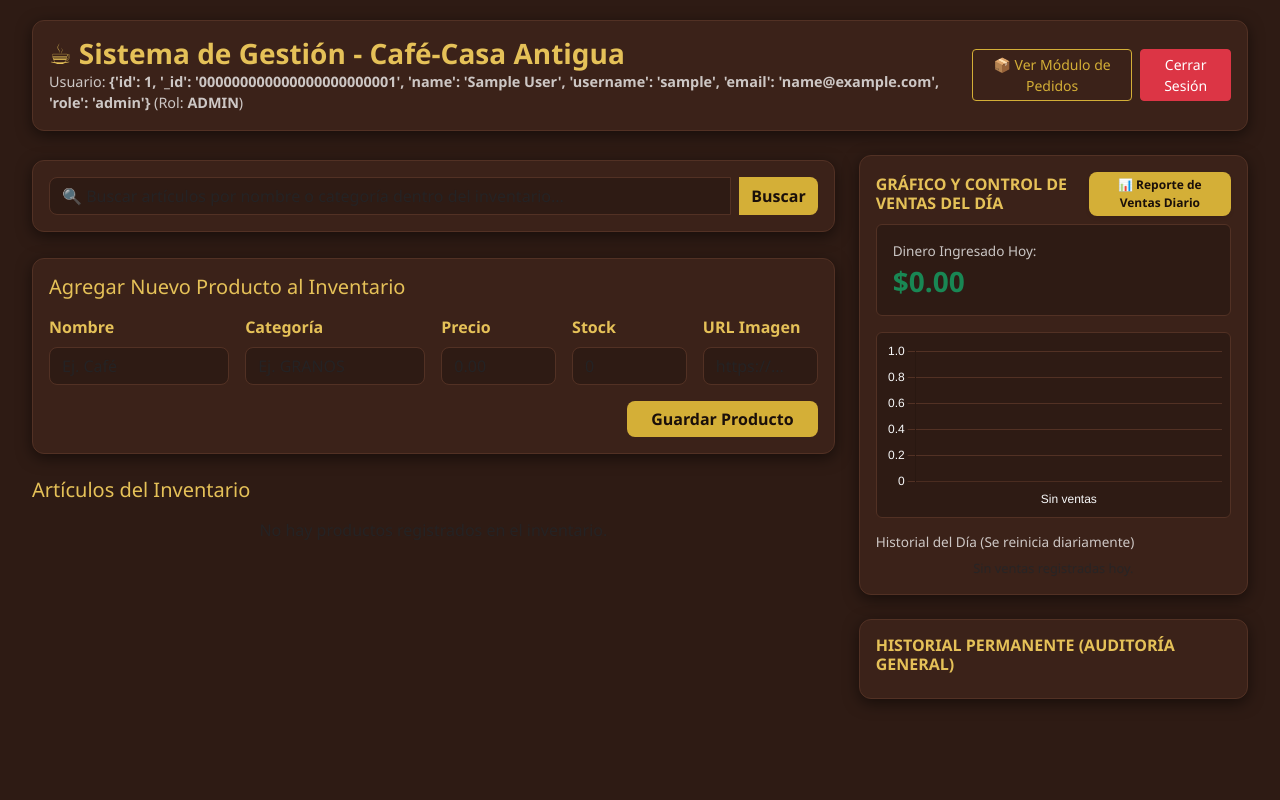
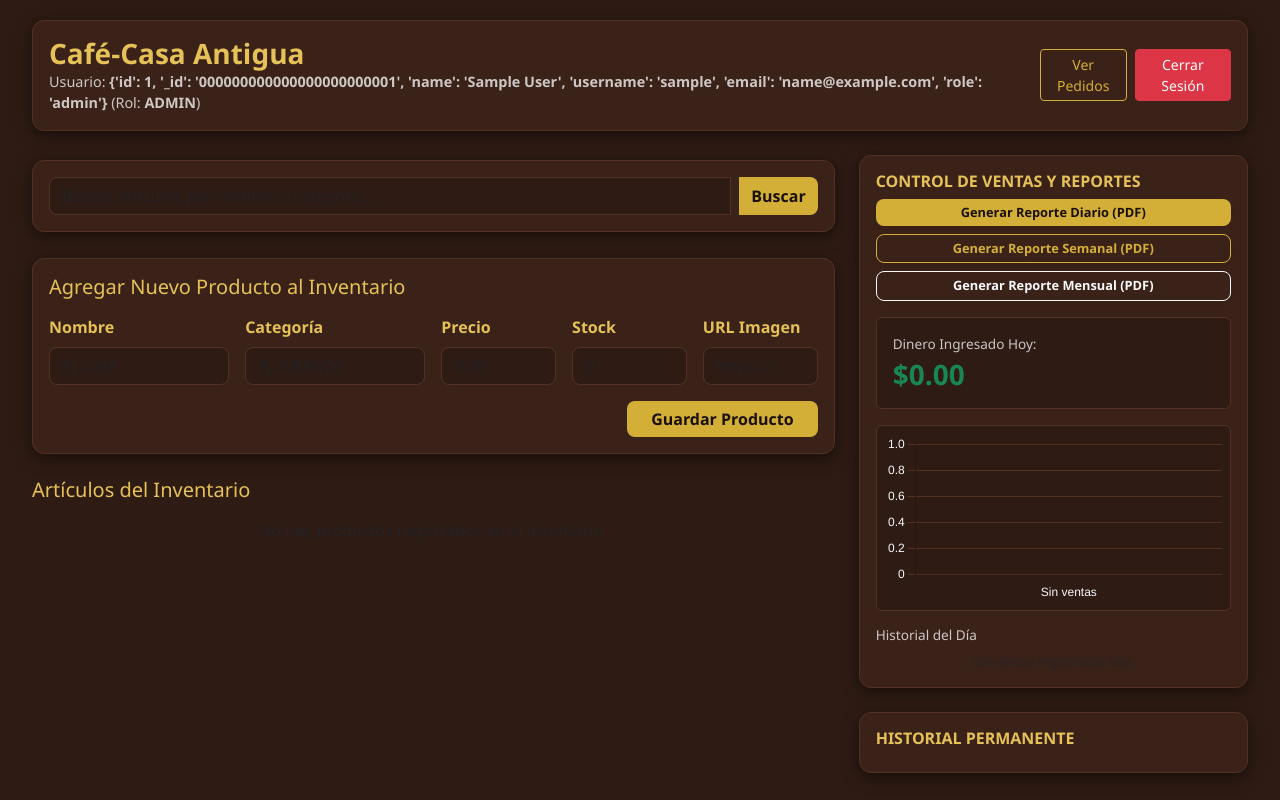
Before and after one commit to kenyibelisario-ops/sistema-inventario-casa-antigua, a Flask app: template templates/index.html in a window 1280 px wide. Run offline with Flask 3, Linux system fonts and the light colour scheme; the template is opened without the code that fills it, so the values that code supplies are empty; the visitor is signed in with stand-in values (Sample User, id 1).

Commit message:
nueva correcion1.1

```diff
--- a/app.py
+++ b/app.py
@@ -1,6 +1,6 @@
 from flask import Flask, render_template, request, redirect, url_for, session, flash, make_response
 from werkzeug.middleware.proxy_fix import ProxyFix
-from datetime import datetime
+from datetime import datetime, timedelta
 import pg8000
 import os
 import urllib.parse
@@ -280,16 +280,11 @@ def pedidos():
         flash("Por favor inicia sesión primero", "danger")
         return redirect(url_for('login'))
 
-    query = request.args.get('q', '').strip().lower()
     conexion = obtener_conexion()
     cursor = conexion.cursor()
 
     lista_pedidos = []
-    if query:
-        cursor.execute("SELECT id, nombre_cliente, detalle_pedido, total, estatus, fecha FROM pedidos WHERE LOWER(nombre_cliente) LIKE %s ORDER BY id DESC;", (f"%{query}%",))
-    else:
-        cursor.execute("SELECT id, nombre_cliente, detalle_pedido, total, estatus, fecha FROM pedidos ORDER BY id DESC;")
-
+    cursor.execute("SELECT id, nombre_cliente, detalle_pedido, total, estatus, fecha FROM pedidos ORDER BY id DESC;")
     for p in cursor.fetchall():
         lista_pedidos.append({
             "id": p[0], "cliente": p[1], "detalle": p[2], "total": float(p[3]), "estatus": p[4], "fecha": str(p[5])[:19]
@@ -298,7 +293,7 @@ def pedidos():
     cursor.close()
     conexion.close()
 
-    return render_template('pedidos.html', pedidos=lista_pedidos, busqueda=query)
+    return render_template('pedidos.html', pedidos=lista_pedidos)
 
 @app.route('/catalogo')
 def catalogo():
@@ -531,10 +526,24 @@ def reporte_pdf():
     if 'usuario' not in session:
         return redirect(url_for('login'))
 
-    verificar_cambio_dia()
+    tipo = request.args.get('tipo', 'diario')
     conexion = obtener_conexion()
     cursor = conexion.cursor()
-    cursor.execute("SELECT producto, cantidad, total, usuario, fecha FROM ventas_diarias ORDER BY id DESC;")
+
+    # Filtrar según el tipo de reporte consultando la tabla historial o ventas según corresponda
+    if tipo == 'semanal':
+        hace_7_dias = (datetime.now() - timedelta(days=7)).strftime("%Y-%m-%d 00:00:00")
+        cursor.execute("SELECT producto, cantidad, total, usuario, fecha FROM historial WHERE accion IN ('Venta', 'Venta Pedido Cliente') AND fecha >= %s ORDER BY id DESC;", (hace_7_dias,))
+        titulo_periodo = "REPORTE DETALLADO DE VENTAS SEMANALES"
+    elif tipo == 'mensual':
+        hace_30_dias = (datetime.now() - timedelta(days=30)).strftime("%Y-%m-%d 00:00:00")
+        cursor.execute("SELECT producto, cantidad, total, usuario, fecha FROM historial WHERE accion IN ('Venta', 'Venta Pedido Cliente') AND fecha >= %s ORDER BY id DESC;", (hace_30_dias,))
+        titulo_periodo = "REPORTE DETALLADO DE VENTAS MENSUALES"
+    else:
+        verificar_cambio_dia()
+        cursor.execute("SELECT producto, cantidad, total, usuario, fecha FROM ventas_diarias ORDER BY id DESC;")
+        titulo_periodo = "REPORTE DETALLADO DE VENTAS DIARIAS"
+
     ventas = cursor.fetchall()
     cursor.close()
     conexion.close()
@@ -574,7 +583,7 @@ def reporte_pdf():
     fecha_hoy = datetime.now().strftime("%d/%m/%Y %I:%M %p")
     header_data = [
         [Paragraph("CAFÉ-CASA ANTIGUA", titulo_style)],
-        [Paragraph(f"REPORTE DETALLADO DE VENTAS DIARIAS - GENERADO EL {fecha_hoy}", subtitulo_style)]
+        [Paragraph(f"{titulo_periodO} - GENERADO EL {fecha_hoy}", subtitulo_style)]
     ]
     t_header = Table(header_data, colWidths=[7.2*inch])
     t_header.setStyle(TableStyle([
@@ -588,7 +597,7 @@ def reporte_pdf():
     elements.append(t_header)
     elements.append(Spacer(1, 15))
 
-    elements.append(Paragraph("Resumen General de la Jornada", seccion_style))
+    elements.append(Paragraph("Resumen General del Periodo", seccion_style))
     elements.append(HRFlowable(width="100%", thickness=1, color=c_dorado, spaceAfter=8))
 
     resumen_data = [
@@ -630,7 +639,7 @@ def reporte_pdf():
 
     response = make_response(pdf_val)
     response.headers['Content-Type'] = 'application/pdf'
-    response.headers['Content-Disposition'] = f'inline; filename=Reporte_Ventas_{datetime.now().strftime("%Y%m%d")}.pdf'
+    response.headers['Content-Disposition'] = f'inline; filename=Reporte_{tipo}_{datetime.now().strftime("%Y%m%d")}.pdf'
     return response
 
 @app.route('/logout')
--- a/templates/index.html
+++ b/templates/index.html
@@ -49,11 +49,11 @@
     <div class="container-fluid">
         <div class="d-flex justify-content-between align-items-center mb-4 p-3 card-cafe">
             <div>
-                <h3 class="fw-bold text-dorado m-0">☕ Sistema de Gestión - Café-Casa Antigua</h3>
+                <h3 class="fw-bold text-dorado m-0">Café-Casa Antigua</h3>
                 <p class="text-claro-sub m-0" style="font-size: 0.9rem;">Usuario: <strong>{{ session.get('usuario') }}</strong> (Rol: <strong>{{ session.get('rol').upper() }}</strong>)</p>
             </div>
             <div class="d-flex gap-2">
-                <a href="/pedidos" class="btn btn-outline-warning btn-sm" style="color: #d4af37; border-color: #d4af37;">📦 Ver Módulo de Pedidos</a>
+                <a href="/pedidos" class="btn btn-outline-warning btn-sm" style="color: #d4af37; border-color: #d4af37;">Ver Pedidos</a>
                 <a href="/logout" class="btn btn-danger btn-sm">Cerrar Sesión</a>
             </div>
         </div>
@@ -63,7 +63,7 @@
                 <div style="position: sticky; top: 10px; z-index: 1020; background-color: #2e1b14; padding-bottom: 10px; padding-top: 5px;">
                     <div class="card-cafe p-3 mb-0">
                         <form method="GET" action="/panel" class="input-group" onsubmit="return false;">
-                            <input type="text" class="form-control" name="q" id="buscador-panel" value="{{ busqueda }}" placeholder="🔍 Buscar artículos por nombre o categoría dentro del inventario...">
+                            <input type="text" class="form-control" name="q" id="buscador-panel" value="{{ busqueda }}" placeholder="Buscar artículos por nombre o categoría...">
                             <button class="btn btn-dorado ms-2" type="button">Buscar</button>
                             {% if busqueda %}
                             <a href="/panel" class="btn btn-outline-secondary ms-2 text-white">Limpiar</a>
@@ -160,9 +160,18 @@
             <div class="col-lg-4 d-flex flex-column gap-4" style="position: sticky; top: 20px;">
                 <div class="card-cafe p-3">
                     <div class="d-flex justify-content-between align-items-center mb-2">
-                        <h6 class="text-dorado m-0 fw-bold">GRÁFICO Y CONTROL DE VENTAS DEL DÍA</h6>
-                        <a href="/reporte-pdf" target="_blank" class="btn btn-dorado btn-sm fw-bold py-1 px-3 shadow-sm" style="font-size: 0.75rem; border-radius: 8px;">
-                            📊 Reporte de Ventas Diario
+                        <h6 class="text-dorado m-0 fw-bold">CONTROL DE VENTAS Y REPORTES</h6>
+                    </div>
+
+                    <div class="d-flex flex-column gap-2 mb-3">
+                        <a href="/reporte-pdf?tipo=diario" target="_blank" class="btn btn-dorado btn-sm fw-bold py-1 px-3 shadow-sm text-center" style="font-size: 0.8rem; border-radius: 8px;">
+                            Generar Reporte Diario (PDF)
+                        </a>
+                        <a href="/reporte-pdf?tipo=semanal" target="_blank" class="btn btn-outline-warning btn-sm fw-bold py-1 px-3 shadow-sm text-center" style="font-size: 0.8rem; border-radius: 8px; color: #d4af37; border-color: #d4af37;">
+                            Generar Reporte Semanal (PDF)
+                        </a>
+                        <a href="/reporte-pdf?tipo=mensual" target="_blank" class="btn btn-outline-light btn-sm fw-bold py-1 px-3 shadow-sm text-center" style="font-size: 0.8rem; border-radius: 8px;">
+                            Generar Reporte Mensual (PDF)
                         </a>
                     </div>
 
@@ -175,7 +184,7 @@
                         <canvas id="graficaVentas" style="max-height: 180px;"></canvas>
                     </div>
 
-                    <h6 class="text-claro-sub mb-2" style="font-size: 0.85rem;">Historial del Día (Se reinicia diariamente)</h6>
+                    <h6 class="text-claro-sub mb-2" style="font-size: 0.85rem;">Historial del Día</h6>
                     <div class="d-flex flex-column gap-2" style="max-height: 150px; overflow-y: auto;">
                         {% for v in ventas_del_dia %}
                         <div class="p-2 rounded" style="background-color: #2e1b14; border: 1px solid #523124; font-size: 0.85rem;">
@@ -193,7 +202,7 @@
 
                 {% if session.get('rol') == 'admin' %}
                 <div class="card-cafe p-3">
-                    <h6 class="text-dorado mb-2 fw-bold">HISTORIAL PERMANENTE (AUDITORÍA GENERAL)</h6>
+                    <h6 class="text-dorado mb-2 fw-bold">HISTORIAL PERMANENTE</h6>
                     <div class="d-flex flex-column gap-2" style="max-height: 220px; overflow-y: auto;">
                         {% for item in historial_permanente %}
                         <div class="p-2 rounded" style="background-color: #2e1b14; border: 1px solid #523124; font-size: 0.8rem;">
@@ -232,7 +241,6 @@
         }
 
         const ctx = document.getElementById('graficaVentas').getContext('2d');
-
         const ventasData = {};
         {% for v in ventas_del_dia %}
             if (ventasData["{{ v.producto }}"]) {
@@ -260,18 +268,10 @@
             },
             options: {
                 responsive: true,
-                plugins: {
-                    legend: { display: false }
-                },
+                plugins: { legend: { display: false } },
                 scales: {
-                    y: {
-                        ticks: { color: '#f8f9fa' },
-                        grid: { color: '#523124' }
-                    },
-                    x: {
-                        ticks: { color: '#f8f9fa' },
-                        grid: { display: false }
-                    }
+                    y: { ticks: { color: '#f8f9fa' }, grid: { color: '#523124' } },
+                    x: { ticks: { color: '#f8f9fa' }, grid: { display: false } }
                 }
             }
         });
```
Also changed, not shown: templates/welcome.html (+22 -7 lines).
